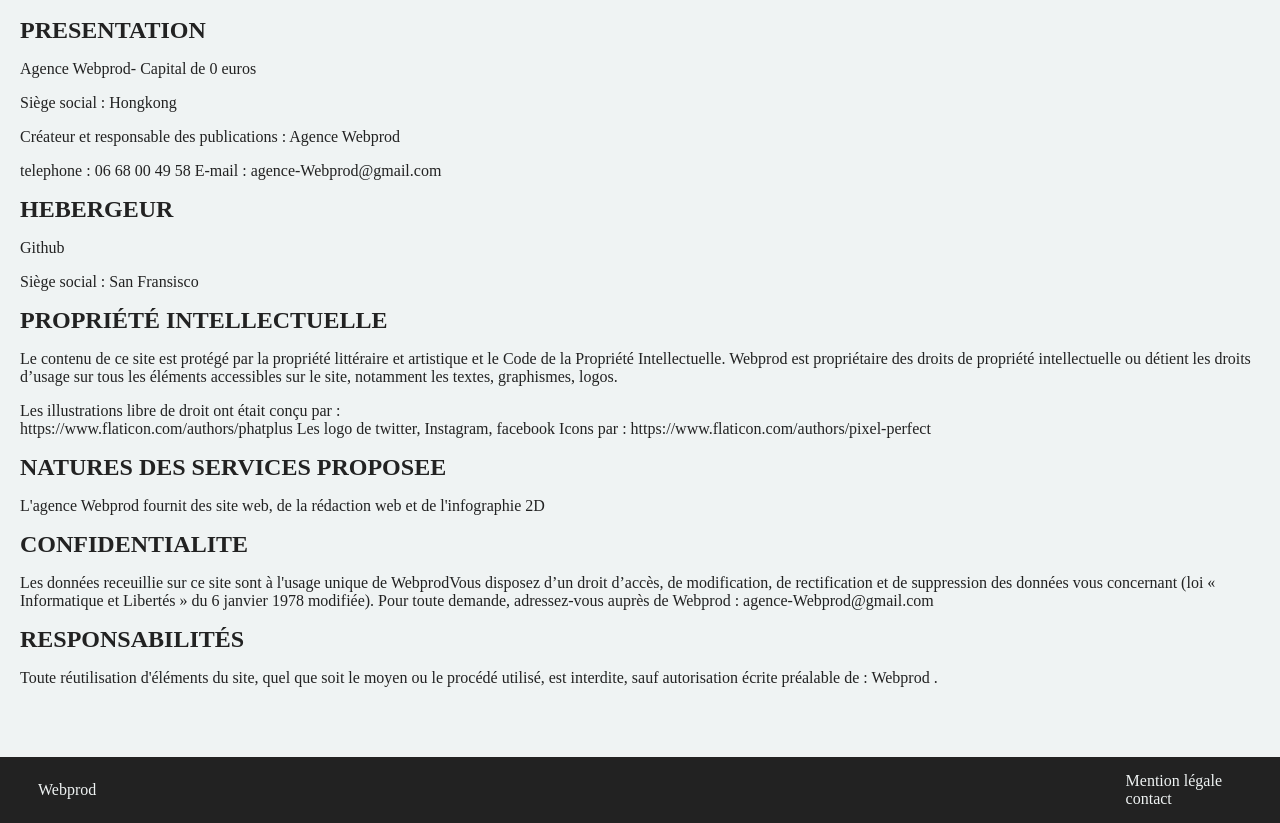
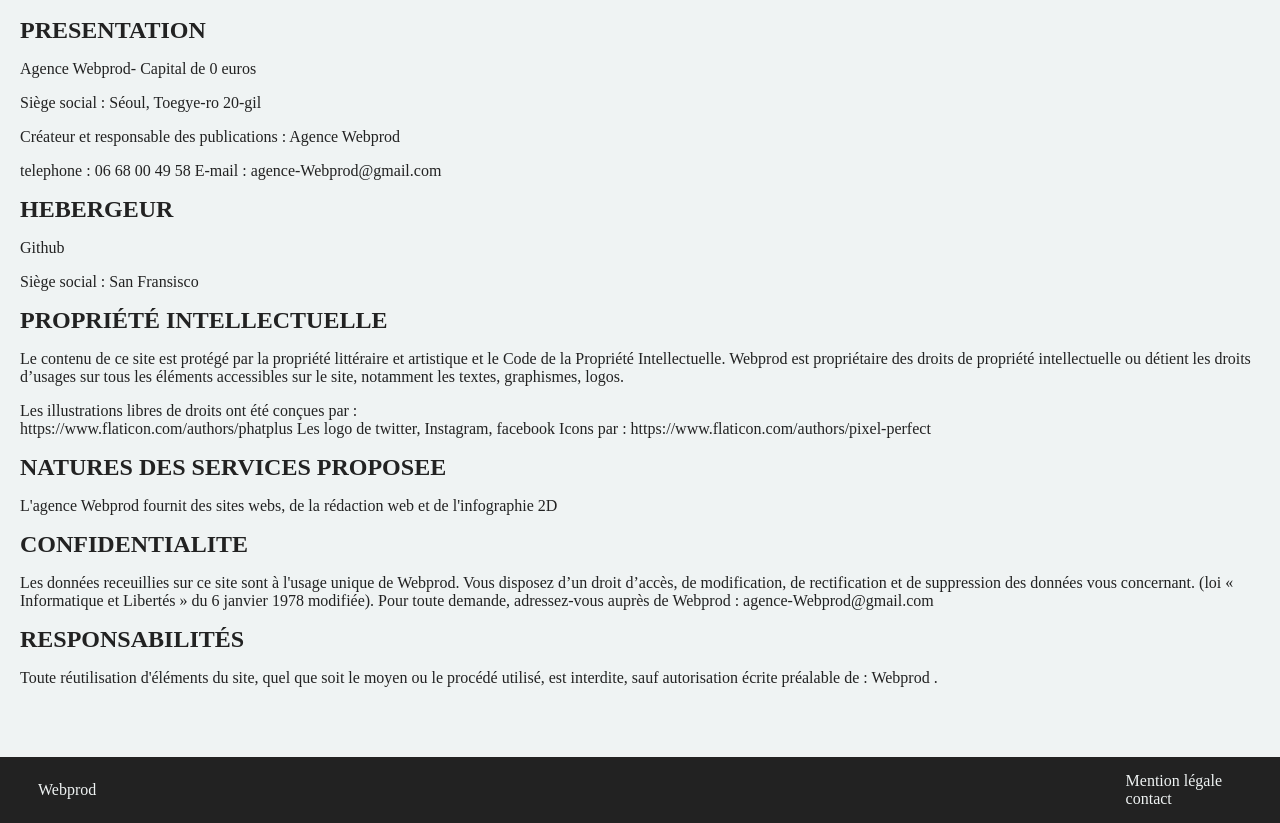
Before and after one commit to Webprod-MMI/Webprod-MMI.github.io, a plain HTML site: page page/Mention.html in a window 1280 px wide. Shown: the part 83-906 px from the top of the page. Drawn offline with Linux system fonts and the light colour scheme.

Commit message:
Update Mention.html

```diff
--- a/page/Mention.html
+++ b/page/Mention.html
@@ -21,7 +21,7 @@
     <div class="Mention_legale">
         <h2>PRESENTATION</h2>
         <p>Agence Webprod- Capital de 0 euros</p>
-        <p>Siège social : Hongkong</p>
+        <p>Siège social : Séoul, Toegye-ro 20-gil</p>
         <p>Créateur et responsable des publications : <span>Agence Webprod</span></p>
         <p>telephone : 06 68 00 49 58 E-mail : agence-Webprod@gmail.com</p>
 
@@ -33,8 +33,8 @@
 
         <h2>PROPRIÉTÉ INTELLECTUELLE</h2>
         <p>Le contenu de ce site est protégé par la propriété littéraire et artistique et le Code de la Propriété Intellectuelle. Webprod est propriétaire des droits de propriété intellectuelle
-        ou détient les droits d’usage sur tous les éléments accessibles sur le site, notamment les textes, graphismes, logos.</p>
-        <p>Les illustrations libre de droit ont était conçu par :<br>
+        ou détient les droits d’usages sur tous les éléments accessibles sur le site, notamment les textes, graphismes, logos.</p>
+        <p>Les illustrations libres de droits ont été conçues par :<br>
              https://www.flaticon.com/authors/phatplus
              Les logo de twitter, Instagram, facebook Icons par : https://www.flaticon.com/authors/pixel-perfect
 
@@ -42,16 +42,15 @@
 
         <h2>NATURES DES SERVICES PROPOSEE</h2>
 
-        <p>L'agence Webprod fournit des site web, de la rédaction web et de l'infographie 2D</p>
+       <p>L'agence Webprod fournit des sites webs, de la rédaction web et de l'infographie 2D</p>
 
         <h2>CONFIDENTIALITE</h2>
-            <p>Les données receuillie sur ce site sont à l'usage unique de WebprodVous disposez d’un droit d’accès, de modification,
-                de rectification et de suppression des données vous concernant
+           <p>Les données receuillies sur ce site sont à l'usage unique de Webprod. Vous disposez d’un droit d’accès, de modification,
+                de rectification et de suppression des données vous concernant.
                 (loi « Informatique et Libertés » du 6 janvier 1978 modifiée). Pour toute demande, adressez-vous auprès de Webprod : agence-Webprod@gmail.com</p>
 
         <h2>RESPONSABILITÉS</h2>
-
-        <p>Toute réutilisation d'éléments du site, quel que soit le moyen ou le procédé utilisé, est interdite, sauf autorisation écrite préalable de : Webprod .</p>
+            <p>Toute réutilisation d'éléments du site, quel que soit le moyen ou le procédé utilisé, est interdite, sauf autorisation écrite préalable de : Webprod .</p>
     </div>
 
     <footer>
```
